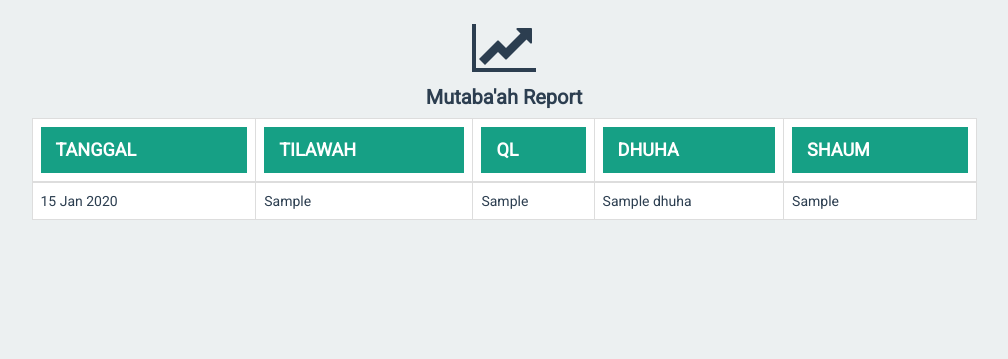
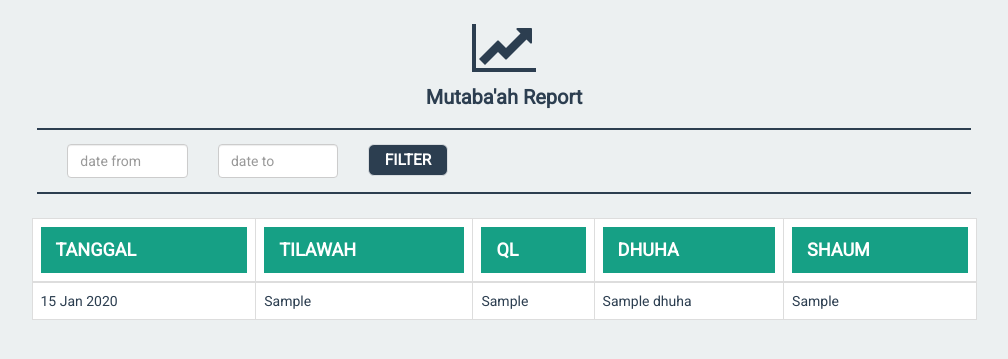
Before and after one commit to har07/mutaaba3ah, a Django app: template mutaaba3ah/templates/mutaaba3ah/report.html in a window 1280 px wide. Shown: the part 62-421 px from the top of the page, without its empty margins (136-1144 px from the left). Run offline with Django 3.2, Linux system fonts and the light colour scheme; the template is opened without the code that fills it: most values are stand-ins (such as "Sample title", 1, 10 or a date in 2020); style sheets or scripts are compiled from the project's sources; some libraries are stand-ins or nearby versions.

Commit message:
filter report data by date

```diff
--- a/mutaaba3ah/templates/mutaaba3ah/create_or_edit_entry.html
+++ b/mutaaba3ah/templates/mutaaba3ah/create_or_edit_entry.html
@@ -17,7 +17,7 @@
         </span>
         <h2>Edit an existing entry</h2>
     {% else %}
-        <span class="col-xs-12 create-icon icon-margin">
+        <span class="col-xs-12 create-icon long-icon">
           <i class="fa fa-file-o fa-4x"></i>
         </span>
         <h2>Create a new entry</h2>
--- a/mutaaba3ah/templates/mutaaba3ah/display_entry.html
+++ b/mutaaba3ah/templates/mutaaba3ah/display_entry.html
@@ -7,7 +7,7 @@
 {% block main %}
 <div id="create-article" class="container">
     <div class="row">
-        <span class="col-xs-12 create-icon icon-margin">
+        <span class="col-xs-12 create-icon long-icon">
           <i class="fa fa-file-text-o fa-4x"></i>
         </span>
         <h2>View an existing entry</h2>
--- a/mutaaba3ah/templates/mutaaba3ah/report.html
+++ b/mutaaba3ah/templates/mutaaba3ah/report.html
@@ -7,50 +7,25 @@
 {% block main %}
 <div id="create-article" class="container">
     <div class="row">
-        <span class="col-xs-12 create-icon icon-margin">
+        <span class="col-xs-12 create-icon long-icon">
           <i class="fa fa-line-chart fa-4x"></i>
         </span>
         <h2>Mutaba'ah Report</h2>
-
+    </div>
+    <div class="row div-filter">
         <div class="col-xs-1"></div>
-        <div class="table-responsive col-xs-10">
-            <table class="table table-bordered table-hover">
-                <thead>
-                    <tr>
-                        <th>
-                            <div class="admin-title">Tanggal</div>
-                        </th>
-                        <th>
-                            <div class="admin-title">Tilawah</div>
-                        </th>
-                        <th>
-                            <div class="admin-title">QL</div>
-                        </th>
-                        <th>
-                            <div class="admin-title">Dhuha</div>
-                        </th>
-                        <th>
-                            <div class="admin-title">Shaum</div>
-                        </th>
-                        <th class="hide">
-                            <div class="admin-title">Raport</div>
-                        </th>
-                    </tr>
-                </thead>
-                <tbody>
-                    {% for e in entries %}
-                        <tr>
-                            <td>{{ e.entry_date|date:"d M Y" }}</td>
-                            <td>{{ e.compute_tilawah }}</td>
-                            <td>{{ e.ql }}</td>
-                            <td>{{ e.dhuha }}</td>
-                            <td>{{ e.display_shaum }}</td>
-                            <td class="hide">{{ e.display_raport }}</td>
-                        </tr>
-                    {% endfor %}
-                </tbody>
-            </table>
+        <div class="col-xs-10 div-filter-box">
+            <div class="col-xs-2">
+                <input type="text" placeholder="date from" class="form-control readonly datepicker" id="date_from">
+            </div>
+            <div class="col-xs-2">
+                <input type="text" placeholder="date to" class="form-control readonly datepicker" id="date_to">
+            </div>
+            <div class="col-xs-2">
+                <input type="submit" value="Filter" id="submit" class="btn-filter">
+            </div>
         </div>
     </div>
+    {% include "mutaaba3ah/report_content.html" %}
 </div>
 {% endblock %}
--- /dev/null
+++ b/mutaaba3ah/templates/mutaaba3ah/report_content.html
@@ -0,0 +1,41 @@
+<div class="row" id="report_content">
+    <div class="col-xs-1"></div>
+    <div class="table-responsive col-xs-10">
+        <table class="table table-bordered table-hover">
+            <thead>
+                <tr>
+                    <th>
+                        <div class="admin-title">Tanggal</div>
+                    </th>
+                    <th>
+                        <div class="admin-title">Tilawah</div>
+                    </th>
+                    <th>
+                        <div class="admin-title">QL</div>
+                    </th>
+                    <th>
+                        <div class="admin-title">Dhuha</div>
+                    </th>
+                    <th>
+                        <div class="admin-title">Shaum</div>
+                    </th>
+                    <th class="hide">
+                        <div class="admin-title">Raport</div>
+                    </th>
+                </tr>
+            </thead>
+            <tbody>
+                {% for e in entries %}
+                    <tr>
+                        <td>{{ e.entry_date|date:"d M Y" }}</td>
+                        <td>{{ e.compute_tilawah }}</td>
+                        <td>{{ e.ql }}</td>
+                        <td>{{ e.dhuha }}</td>
+                        <td>{{ e.display_shaum }}</td>
+                        <td class="hide">{{ e.display_raport }}</td>
+                    </tr>
+                {% endfor %}
+            </tbody>
+        </table>
+    </div>
+</div>
--- a/mutaaba3ah/urls.py
+++ b/mutaaba3ah/urls.py
@@ -9,5 +9,6 @@ urlpatterns = patterns('mutaaba3ah.views',
     url(r'^edit/(?P<id>\d+[lL]*)$', 'add_or_edit_entry', name='mutaaba3ah/edit'),
     url(r'^(?P<id>\d+[lL]*)$', 'display_entry', name='mutaaba3ah/display'),
     url(r'^report/$', 'report', name='mutaaba3ah/report'),
+    url(r'^report/get_report_content/(?P<date_from>\d*)/(?P<date_to>\d*)$', 'get_report_content', name='mutaaba3ah/get_report_content'),
     url(r'^soon/$', TemplateView.as_view(template_name="mutaaba3ah/soon.html"), name='soon'),
 )
--- a/static/css/main.css
+++ b/static/css/main.css
@@ -21,8 +21,25 @@ iframe#coming-soon{
     background: #ffffff;
 }
 
-.icon-margin{
+.long-icon{
     margin-bottom: 10px !important;
+}
+
+.div-filter{
+    margin: 10px;
+}
+
+.btn-filter{
+    margin-top: 0px !important;
+    font-size: 1.1em !important;
+}
+
+.div-filter-box{
+    border-bottom: 2px solid #2c3e50;
+    padding-bottom: 1em;
+    margin-bottom: 1em;
+    border-top: 2px solid #2c3e50;
+    padding-top: 1em;
 }
 
 /* start inline radio buttons style
--- a/static/js/main.js
+++ b/static/js/main.js
@@ -1,3 +1,35 @@
+//date to yyyymmdd format string
+//ref. http://stackoverflow.com/a/3067896/2998271
+Date.prototype.toDateString = function() {
+   var yyyy = this.getFullYear().toString();
+   var mm = (this.getMonth()+1).toString(); // getMonth() is zero-based
+   var dd  = this.getDate().toString();
+   return yyyy + (mm[1]?mm:"0"+mm[0]) + (dd[1]?dd:"0"+dd[0]); // padding
+  };
+
+function getDateStringFromCalendar(cal){
+    var result = cal.datepicker('getDate');
+    if(result === null){
+        return '';
+    }
+    return cal.datepicker('getDate').toDateString();
+}
+
+function updateReportData(){
+    var datefrom = getDateStringFromCalendar($('#date_from'));
+    var dateto = getDateStringFromCalendar($('#date_to'));
+    var updateContent = function(data){
+        $('#report_content').replaceWith(data);
+    };
+    var ajaxParams = {
+        type: 'GET',
+        url: '/mutaaba3ah/report/get_report_content/' + datefrom + '/' + dateto,
+        dataType: 'html',
+        success: updateContent
+    };
+     $.ajax(ajaxParams);
+}
+
 $(document).ready(function() {
 
   // listen to click events on search nav element
@@ -14,6 +46,14 @@ $(document).ready(function() {
         dateFormat: 'yy-mm-dd'
   });
 
+  //filter button
+  $("input.btn-filter")
+        .button()
+        .click(function( event ) {
+            event.preventDefault();
+            updateReportData();
+        });
+
 //  $('.tilawah-spinner > input').spinner();
 
 });
```
Also changed, not shown: mutaaba3ah/views.py (+40 -7 lines).
